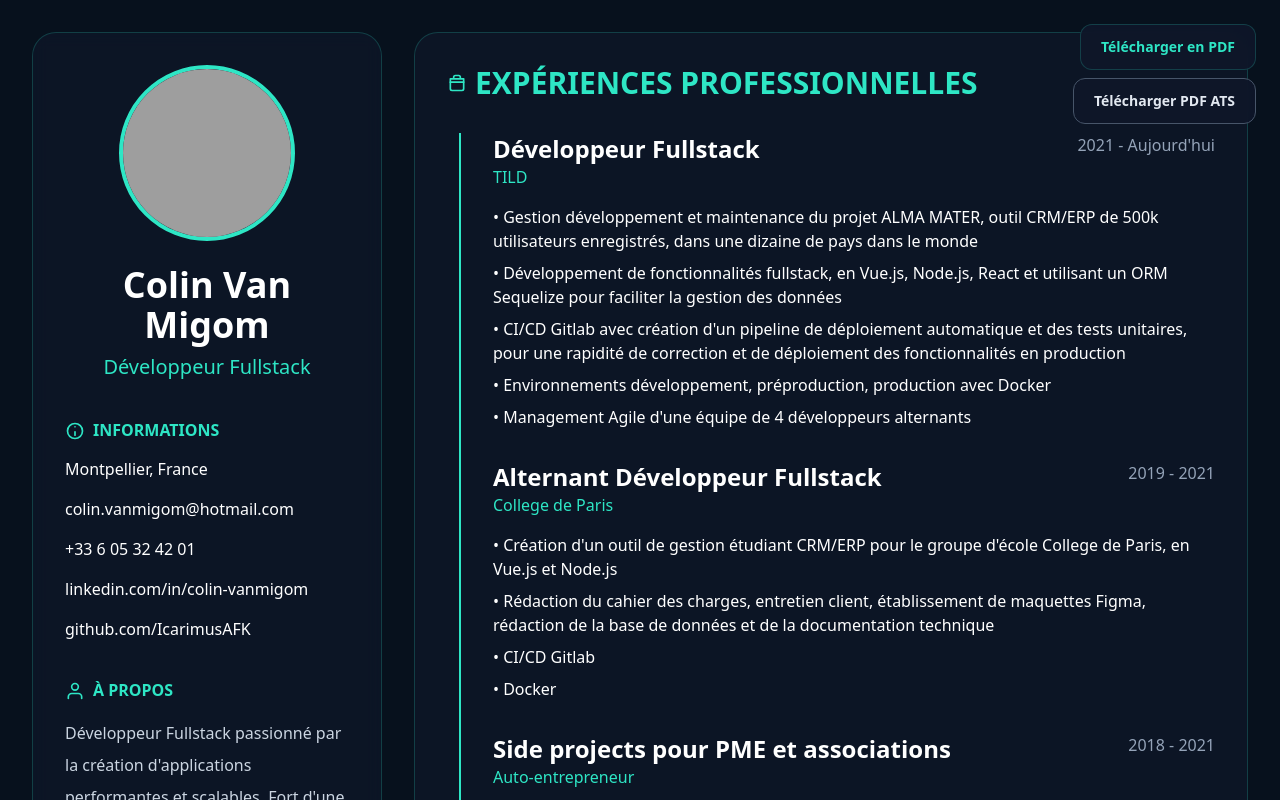
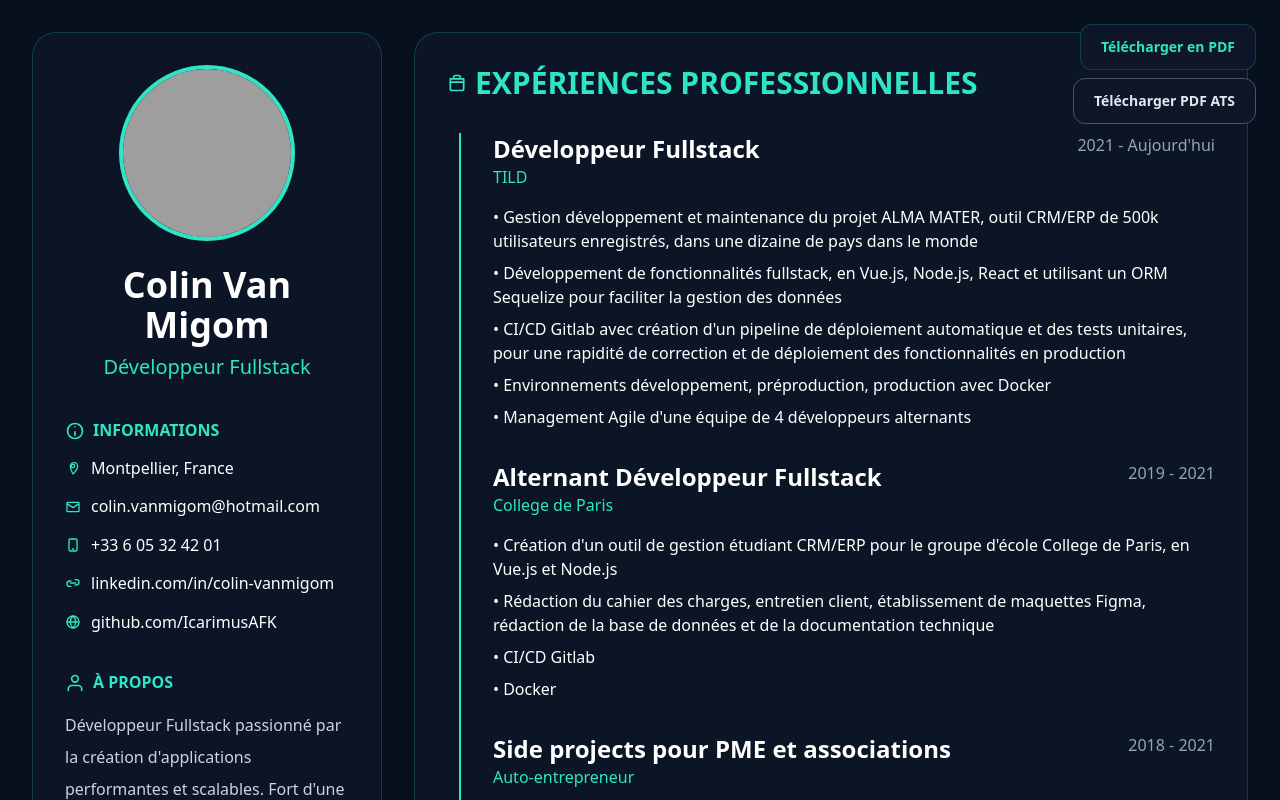
Before and after one commit to IcarimusAFK/CvWebDev, a Nuxt app: page / in a window 1280 px wide. Shown: the top 800 px of the page. Built offline with nearby package versions, Linux system fonts and the light colour scheme; grey boxes are pictures that could not be loaded.

Commit message:
icone informations ok

```diff
--- a/assets/css/main.css
+++ b/assets/css/main.css
@@ -22,6 +22,29 @@
 
 .cv-section-title__text {
   line-height: 1.2;
+}
+
+.cv-contact-item {
+  display: flex;
+  align-items: center;
+  gap: 0.625rem;
+  margin: 0;
+}
+
+.cv-contact-item__icon {
+  display: inline-flex;
+  flex-shrink: 0;
+  align-items: center;
+  justify-content: center;
+}
+
+.cv-contact-item__icon svg {
+  width: 1rem;
+  height: 1rem;
+}
+
+.cv-contact-item__text {
+  line-height: 1.4;
 }
 
 .border-accent {
@@ -282,6 +305,15 @@ html.pdf-export body {
   gap: 0.25rem !important;
 }
 
+.pdf-mode .cv-contact-item {
+  gap: 0.3rem !important;
+}
+
+.pdf-mode .cv-contact-item__icon svg {
+  width: 0.55rem !important;
+  height: 0.55rem !important;
+}
+
 html.ats-export,
 html.ats-export body {
   background-color: #ffffff !important;
--- /dev/null
+++ b/components/CvContactItem.vue
@@ -0,0 +1,135 @@
+<script setup lang="ts">
+type ContactIcon = 'location' | 'email' | 'phone' | 'link' | 'globe'
+
+defineProps<{
+  icon: ContactIcon
+}>()
+</script>
+
+<template>
+  <p class="cv-contact-item">
+    <span
+      class="cv-contact-item__icon"
+      aria-hidden="true"
+    >
+      <svg
+        v-if="icon === 'location'"
+        xmlns="http://www.w3.org/2000/svg"
+        viewBox="0 0 24 24"
+        fill="none"
+      >
+        <path
+          d="M12 21C12 21 19 14.5 19 9.5C19 6.46243 16.5376 4 13.5 4C10.4624 4 8 6.46243 8 9.5C8 14.5 12 21 12 21Z"
+          stroke="#2EE6C5"
+          stroke-width="2"
+          stroke-linecap="round"
+          stroke-linejoin="round"
+        />
+        <path
+          d="M12 11.5C13.3807 11.5 14.5 10.3807 14.5 9C14.5 7.61929 13.3807 6.5 12 6.5C10.6193 6.5 9.5 7.61929 9.5 9C9.5 10.3807 10.6193 11.5 12 11.5Z"
+          stroke="#2EE6C5"
+          stroke-width="2"
+          stroke-linecap="round"
+          stroke-linejoin="round"
+        />
+      </svg>
+
+      <svg
+        v-else-if="icon === 'email'"
+        xmlns="http://www.w3.org/2000/svg"
+        viewBox="0 0 24 24"
+        fill="none"
+      >
+        <path
+          d="M3 7L12 13L21 7M4 19H20C20.5523 19 21 18.5523 21 18V6C21 5.44772 20.5523 5 20 5H4C3.44772 5 3 5.44772 3 6V18C3 18.5523 3.44772 19 4 19Z"
+          stroke="#2EE6C5"
+          stroke-width="2"
+          stroke-linecap="round"
+          stroke-linejoin="round"
+        />
+      </svg>
+
+      <svg
+        v-else-if="icon === 'phone'"
+        xmlns="http://www.w3.org/2000/svg"
+        viewBox="0 0 24 24"
+        fill="none"
+      >
+        <path
+          d="M8 3H16C17.1046 3 18 3.89543 18 5V19C18 20.1046 17.1046 21 16 21H8C6.89543 21 6 20.1046 6 19V5C6 3.89543 6.89543 3 8 3Z"
+          stroke="#2EE6C5"
+          stroke-width="2"
+          stroke-linecap="round"
+          stroke-linejoin="round"
+        />
+        <path
+          d="M11 18H13"
+          stroke="#2EE6C5"
+          stroke-width="2"
+          stroke-linecap="round"
+        />
+      </svg>
+
+      <svg
+        v-else-if="icon === 'link'"
+        xmlns="http://www.w3.org/2000/svg"
+        viewBox="0 0 24 24"
+        fill="none"
+      >
+        <path
+          d="M9 17H7C4.79086 17 3 15.2091 3 13C3 10.7909 4.79086 9 7 9H9"
+          stroke="#2EE6C5"
+          stroke-width="2"
+          stroke-linecap="round"
+          stroke-linejoin="round"
+        />
+        <path
+          d="M15 7H17C19.2091 7 21 8.79086 21 11C21 13.2091 19.2091 15 17 15H15"
+          stroke="#2EE6C5"
+          stroke-width="2"
+          stroke-linecap="round"
+          stroke-linejoin="round"
+        />
+        <path
+          d="M8 12H16"
+          stroke="#2EE6C5"
+          stroke-width="2"
+          stroke-linecap="round"
+          stroke-linejoin="round"
+        />
+      </svg>
+
+      <svg
+        v-else-if="icon === 'globe'"
+        xmlns="http://www.w3.org/2000/svg"
+        viewBox="0 0 24 24"
+        fill="none"
+      >
+        <path
+          d="M21 12C21 16.9706 16.9706 21 12 21C7.02944 21 3 16.9706 3 12C3 7.02944 7.02944 3 12 3C16.9706 3 21 7.02944 21 12Z"
+          stroke="#2EE6C5"
+          stroke-width="2"
+          stroke-linecap="round"
+          stroke-linejoin="round"
+        />
+        <path
+          d="M3 12H21"
+          stroke="#2EE6C5"
+          stroke-width="2"
+          stroke-linecap="round"
+        />
+        <path
+          d="M12 3C14.5 5.5 16 8.5 16 12C16 15.5 14.5 18.5 12 21C9.5 18.5 8 15.5 8 12C8 8.5 9.5 5.5 12 3Z"
+          stroke="#2EE6C5"
+          stroke-width="2"
+          stroke-linecap="round"
+          stroke-linejoin="round"
+        />
+      </svg>
+    </span>
+
+    <span class="cv-contact-item__text">
+      <slot />
+    </span>
+  </p>
+</template>
--- a/components/sidebar.vue
+++ b/components/sidebar.vue
@@ -56,11 +56,21 @@ import profilePhoto from '~/assets/profile.png'
           INFORMATIONS
         </CvSectionTitle>
 
-        <p>{{ profile.location }}</p>
-        <p>{{ profile.email }}</p>
-        <p>{{ profile.phone }}</p>
-        <p>{{ profile.linkedin }}</p>
-        <p>{{ profile.github }}</p>
+        <CvContactItem icon="location">
+          {{ profile.location }}
+        </CvContactItem>
+        <CvContactItem icon="email">
+          {{ profile.email }}
+        </CvContactItem>
+        <CvContactItem icon="phone">
+          {{ profile.phone }}
+        </CvContactItem>
+        <CvContactItem icon="link">
+          {{ profile.linkedin }}
+        </CvContactItem>
+        <CvContactItem icon="globe">
+          {{ profile.github }}
+        </CvContactItem>
 
       </div>
 
```
